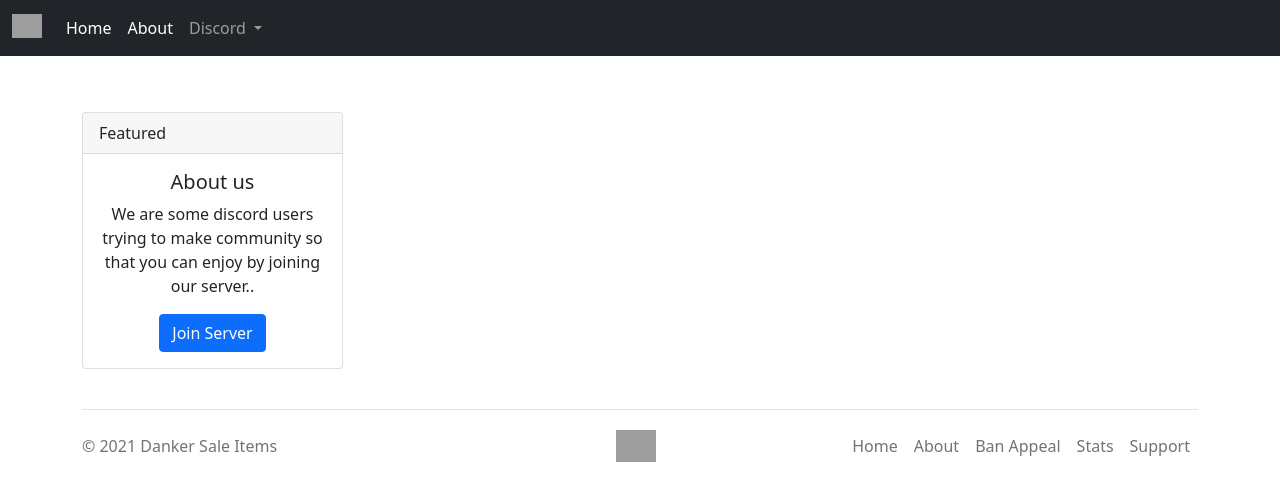
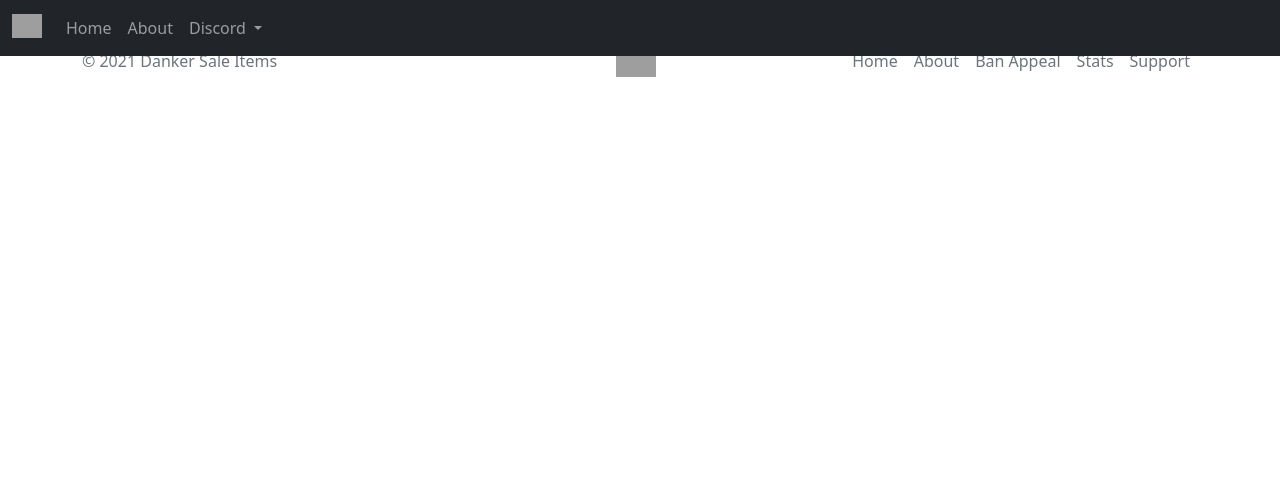
Before and after one commit to abindent/django, a Django app: page /about in a window 1280 px wide. Shown: the top 501 px of the page. Run offline with Django 3.2, Linux system fonts and the light colour scheme; grey boxes are pictures that could not be loaded.

Commit message:
manage.py

```diff
--- a/template/about.html
+++ b/template/about.html
@@ -78,10 +78,10 @@
             <div class="collapse navbar-collapse" id="navbarNavDropdown">
                 <ul class="navbar-nav">
                     <li class="nav-item">
-                        <a class="nav-link active" aria-current="page" href="/">Home</a>
+                        <a id="activated" class="nav-link " aria-current="page" href="/">Home</a>
                     </li>
                     <li class="nav-item">
-                        <a class="nav-link active" aria-current="page" href="/about">About</a>
+                        <a id="activated" class="nav-link" onclick="onclick()" aria-current="page" href="/about">About</a>
                     </li>
                     <li class="nav-item dropdown">
                         <a class="nav-link dropdown-toggle" href="#" id="navbarDropdownMenuLink" role="button"
@@ -89,7 +89,7 @@
                             Discord
                         </a>
                         <ul class="dropdown-menu" aria-labelledby="navbarDropdownMenuLink">
-                            <li><a class="dropdown-item" href="/ban-appeal">Ban Appeal</a></li>
+                            <li><a class="dropdown-item" href="/ban-appeal" >Ban Appeal</a></li>
                             <li><a class="dropdown-item" href="/stats">Live Danker Sale Item Stats</a></li>
                             <li><a class="dropdown-item"
                                     href="https://discord.com/channels/843750265554206740/877846892933947412"
@@ -100,24 +100,6 @@
             </div>
         </div>
     </nav>
-    <br><br><br><br>
-    <!-- ABOUT -->
-    <div class="container">
-        <div class="row">
-            <div class="col-md-3 my-3">
-                <div class="center card">
-                    <div class="card-header">
-                      Featured
-                    </div>
-                    <div class="card-body text-center">
-                      <h5 class="card-title">About us</h5>
-                      <p class="card-text">We are some discord users trying to make community so that you can enjoy by joining our server..</p>
-                      <a href="/#invite" class="btn btn-primary">Join Server</a>
-                    </div>
-                  </div>
-            </div>
-        </div>
-    </div>
     <!-- FOOTER -->
     <div class="container">
         <footer class="d-flex flex-wrap justify-content-between align-items-center py-3 my-4 border-top">
--- a/template/ban-appeal.html
+++ b/template/ban-appeal.html
@@ -27,10 +27,10 @@
             <div class="collapse navbar-collapse" id="navbarNavDropdown">
                 <ul class="navbar-nav">
                     <li class="nav-item">
-                        <a class="nav-link active" aria-current="page" href="/">Home</a>
+                        <a id="activated" class="nav-link " aria-current="page" href="/">Home</a>
                     </li>
                     <li class="nav-item">
-                        <a class="nav-link active" aria-current="page" href="/about">About</a>
+                        <a id="activated" class="nav-link" onclick="onclick()" aria-current="page" href="/about">About</a>
                     </li>
                     <li class="nav-item dropdown">
                         <a class="nav-link dropdown-toggle" href="#" id="navbarDropdownMenuLink" role="button"
@@ -38,7 +38,7 @@
                             Discord
                         </a>
                         <ul class="dropdown-menu" aria-labelledby="navbarDropdownMenuLink">
-                            <li><a class="dropdown-item" href="/ban-appeal">Ban Appeal</a></li>
+                            <li><a class="dropdown-item" href="/ban-appeal" >Ban Appeal</a></li>
                             <li><a class="dropdown-item" href="/stats">Live Danker Sale Item Stats</a></li>
                             <li><a class="dropdown-item"
                                     href="https://discord.com/channels/843750265554206740/877846892933947412"
--- a/template/stats.html
+++ b/template/stats.html
@@ -39,10 +39,10 @@
             <div class="collapse navbar-collapse" id="navbarNavDropdown">
                 <ul class="navbar-nav">
                     <li class="nav-item">
-                        <a class="nav-link active" aria-current="page" href="/">Home</a>
+                        <a id="activated" class="nav-link " aria-current="page" href="/">Home</a>
                     </li>
                     <li class="nav-item">
-                        <a class="nav-link active" aria-current="page" href="/about">About</a>
+                        <a id="activated" class="nav-link" onclick="onclick()" aria-current="page" href="/about">About</a>
                     </li>
                     <li class="nav-item dropdown">
                         <a class="nav-link dropdown-toggle" href="#" id="navbarDropdownMenuLink" role="button"
@@ -50,7 +50,7 @@
                             Discord
                         </a>
                         <ul class="dropdown-menu" aria-labelledby="navbarDropdownMenuLink">
-                            <li><a class="dropdown-item" href="/ban-appeal">Ban Appeal</a></li>
+                            <li><a class="dropdown-item" href="/ban-appeal" >Ban Appeal</a></li>
                             <li><a class="dropdown-item" href="/stats">Live Danker Sale Item Stats</a></li>
                             <li><a class="dropdown-item"
                                     href="https://discord.com/channels/843750265554206740/877846892933947412"
```
Also changed, not shown: template/index.html (+9 -3 lines), db.sqlite3, 2 other files.
